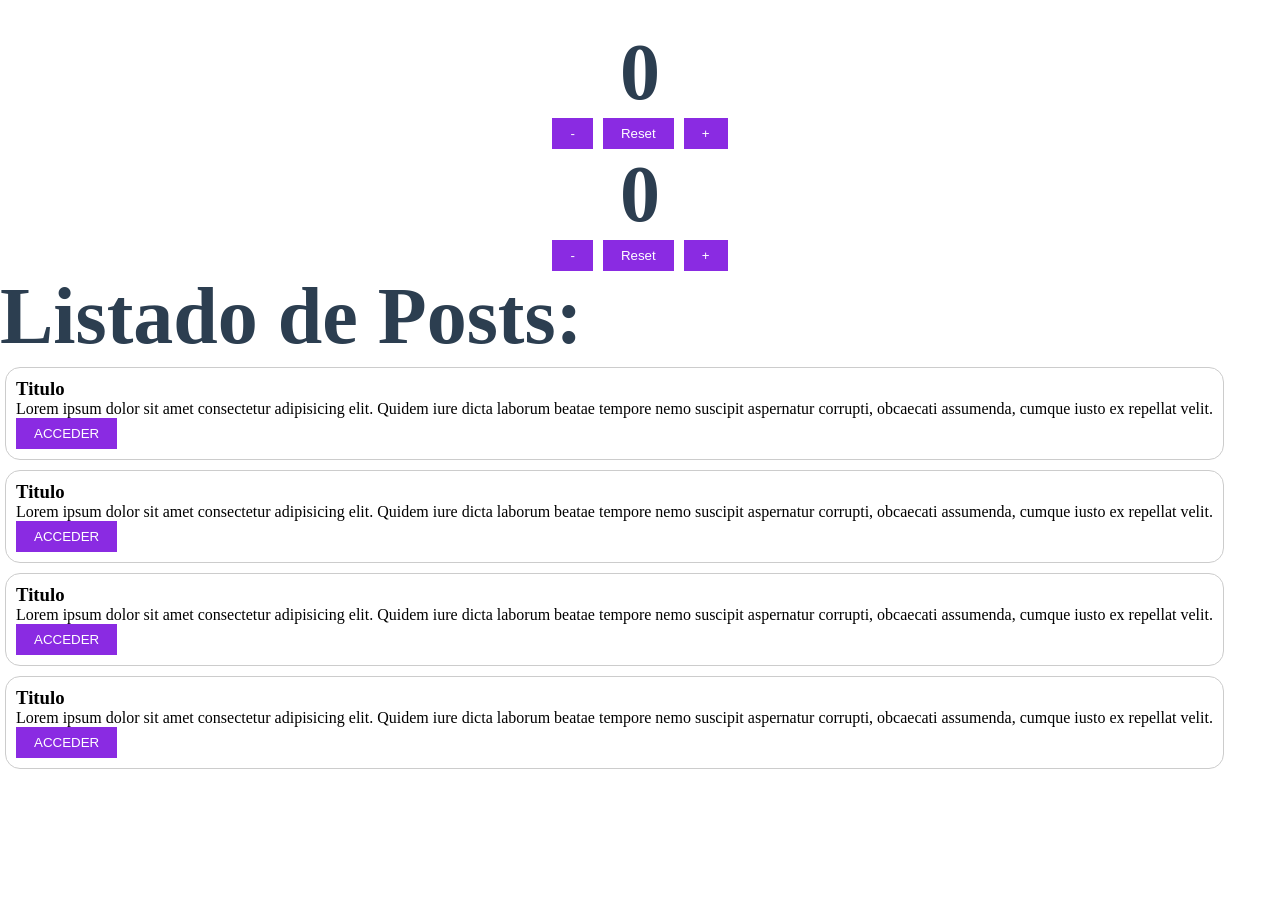
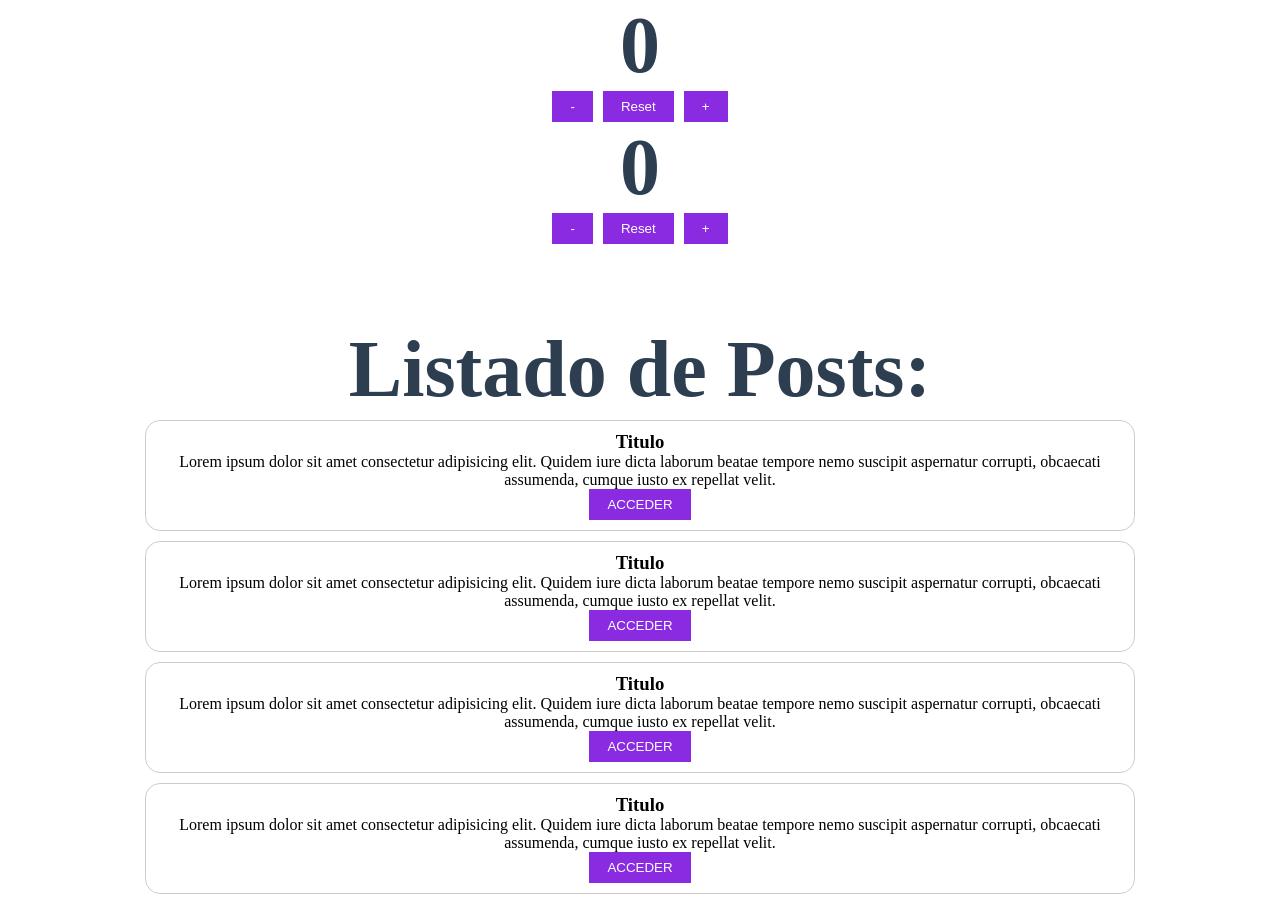
Before and after one commit to Pancratzia/Vue-Projects, a Vue app in the folder helloworld/: page / in a window 1280 px wide. Before the commit the page ends 800 px from the top, so only its background shows below. Built offline with nearby package versions, Linux system fonts and the light colour scheme.

Commit message:
Arreglando el CSS

```diff
--- a/helloworld/src/App.vue
+++ b/helloworld/src/App.vue
@@ -1,12 +1,14 @@
 <template>
 
-  <CounterOption />
+  <div class="container">
+    <CounterOption />
 
-  <CounterComposition />
+    <CounterComposition />
 
-  <h1>Listado de Posts:</h1>
+    <h1>Listado de Posts:</h1>
 
-  <PostContainer />
+    <PostContainer />
+  </div>
 
 </template>
 
@@ -41,5 +43,13 @@ h1 {
   font-size: 5rem;
   font-weight: 900;
   color: #2c3e50;
+  margin-top: 5rem;
+}
+
+.container {
+  text-align: center;
+  margin: 0 auto;
+  width: min(90%, 1000px);
+
 }
 </style>
```
